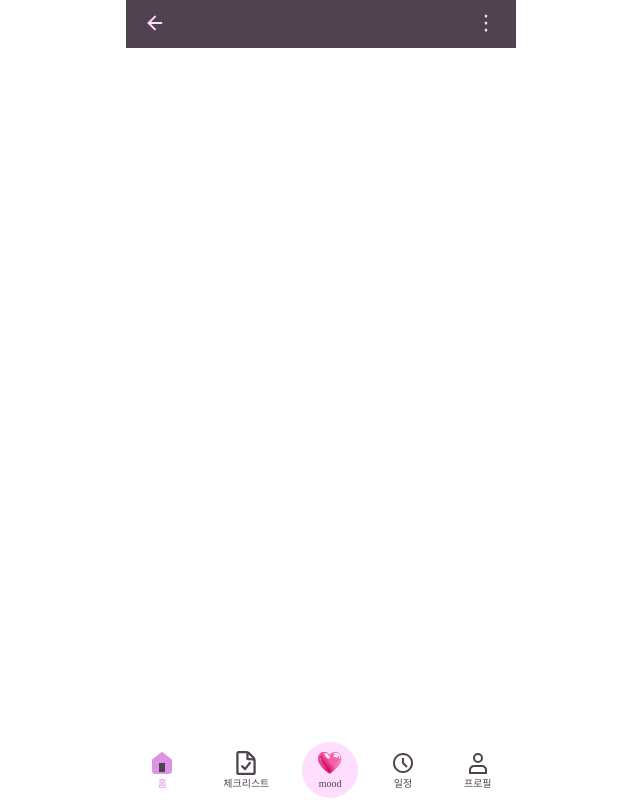
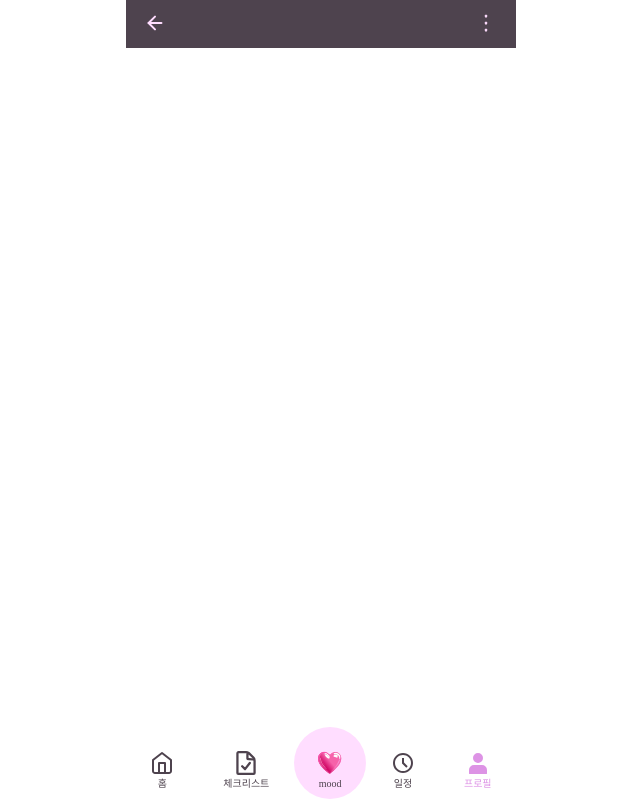
Before and after one commit to doong2imdang/POOW, a React (Create React App) app: page /profile in a window 1280 px wide. Shown: the whole page, without its empty margins (319-959 px from the left). Built offline with nearby package versions, Linux system fonts and the light colour scheme.

Commit message:
Feat: navbar 뒤로가기 반영

```diff
--- a/src/components/NavBar.tsx
+++ b/src/components/NavBar.tsx
@@ -1,5 +1,5 @@
-import React, { useState } from "react";
-import { Link } from "react-router-dom";
+import React, { useState, useEffect } from "react";
+import { Link, useLocation } from "react-router-dom";
 import styled from "styled-components";
 import iconHome from "../assets/images/icon-home.svg";
 import iconHomeFill from "../assets/images/icon-home-fill.svg";
@@ -113,7 +113,16 @@ const icons: Icon[] = [
 ];
 
 const NavBar: React.FC = () => {
+	const location = useLocation();
 	const [activeId, setActiveId] = useState<string>("home");
+
+	useEffect(() => {
+		const currentPath = location.pathname;
+		const activeIcon = icons.find((icon) => icon.path === currentPath);
+		if (activeIcon) {
+			setActiveId(activeIcon.id);
+		}
+	}, [location.pathname]);
 
 	return (
 		<NavbarStyle>
```
